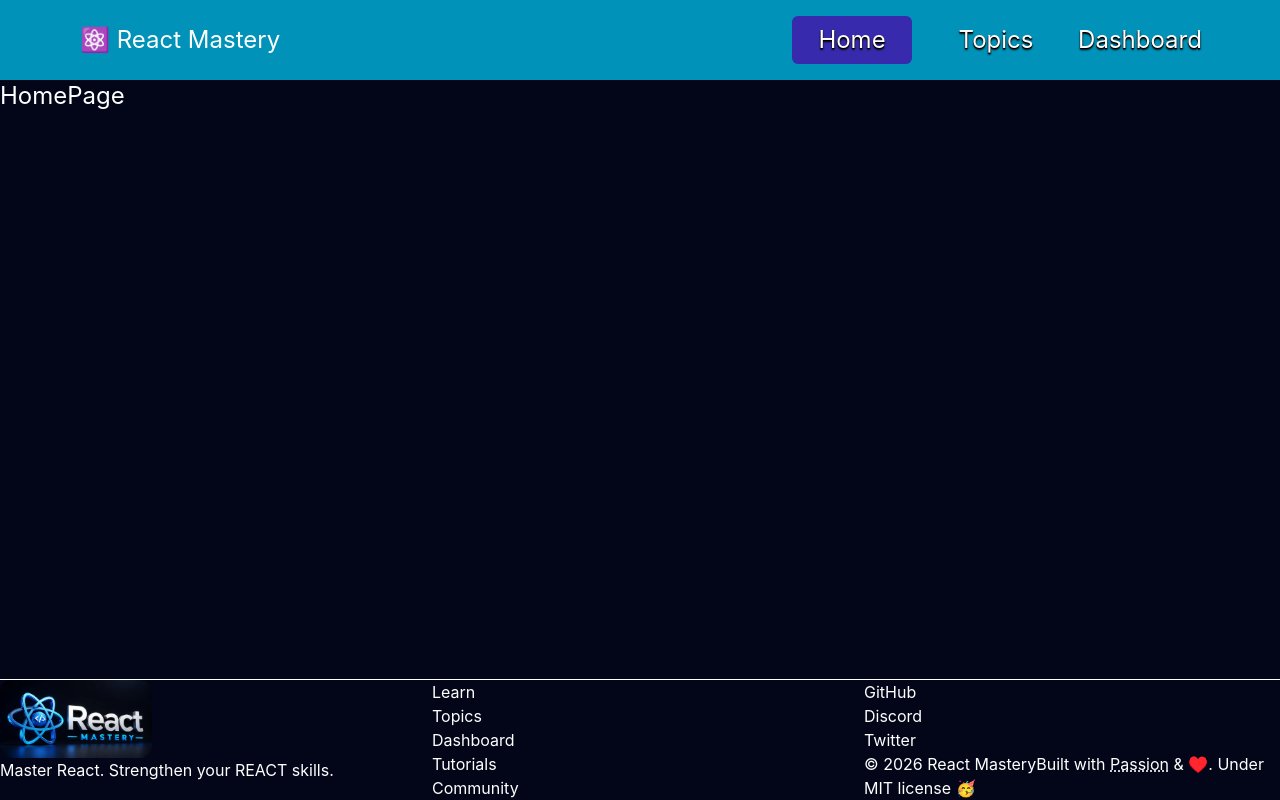
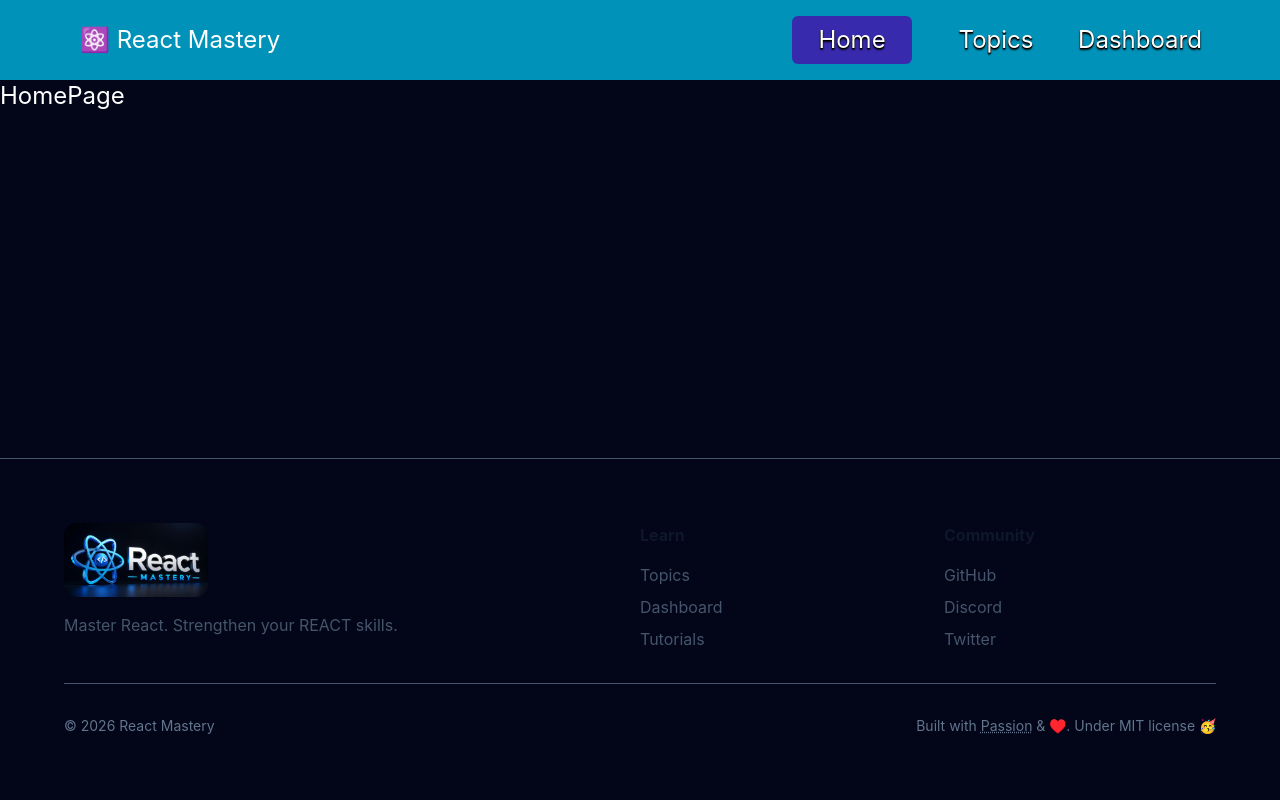
Before and after one commit to alireza-baqeri/React-mastery, a React (Vite) app: page / in a window 1280 px wide. Built offline with nearby package versions, Linux system fonts and the light colour scheme.

Commit message:
Footer is section is now ready and styled

```diff
--- a/src/components/layouts/Footer.jsx
+++ b/src/components/layouts/Footer.jsx
@@ -2,39 +2,52 @@ import logo from "../../assets/images/navbar-logo.webp";
 
 function Footer() {
   return (
-    <footer className="border-t columns-3">
+
+    <footer className="flex flex-col border-t py-12 md:py-16 text-slate-600 dark:text-slate-300">
+      <div className="flex flex-col flex-grow max-w-6xl mx-auto w-full">
+        {/* navlinks */}
+        {/* چون فوتر پدینگ دارد، pt را از اینجا حذف کردم تا فاصله‌ها یکدست باشد */}
+        <nav className="grid grid-cols-1 md:grid-cols-[2fr_1fr_1fr] gap-8 pb-8 border-b">
           {/* left col */}
           <div>
             <img
-          className="w-38 h-auto rounded-xl"
+              className="w-36 h-auto rounded-xl mb-4"
               src={logo}
               alt="react-mastery"
             />
-        Master React. Strengthen your REACT skills.
+            <p>Master React. Strengthen your REACT skills.</p>
           </div>
-      {/* navlinks */}
-      <nav>
+
           {/* middle col */}
-        <h4>Learn</h4>
-        <ul className="col">
+          <div>
+            <h4 className="font-bold mb-4 text-slate-900 dark:text-white">Learn</h4>
+            <ul className="space-y-2">
               <li>Topics</li>
               <li>Dashboard</li>
               <li>Tutorials</li>
             </ul>
+          </div>
+
           {/* right col */}
-        <h4>Community</h4>
-        <ul>
+          <div>
+            <h4 className="font-bold mb-4 text-slate-900 dark:text-white">Community</h4>
+            <ul className="space-y-2">
               <li>GitHub</li>
               <li>Discord</li>
               <li>Twitter</li>
             </ul>
+          </div>
         </nav>
+
         {/* infos and license */}
-      <div className="row">
+        {/* pt-8 اضافه شد تا از خط مرزی بالا فاصله بگیرد. pb-4 حذف شد چون فوتر پایین پدینگ دارد */}
+        <div className="grid grid-cols-1 md:grid-cols-2 mt-auto pt-8 gap-4 text-center md:text-left text-sm text-slate-500">
           <span>© 2026 React Mastery</span>
-        <span>
-          Built with <abbr title="UWU">Passion</abbr> & ♥️. Under MIT license 🥳
+          <span className="md:text-right">
+            Built with <abbr title="UWU">Passion</abbr> & ♥️. Under MIT license
+            🥳
           </span>
+        </div>
       </div>
     </footer>
   );
```
Lines whose indentation alone changed are shown as unchanged.
